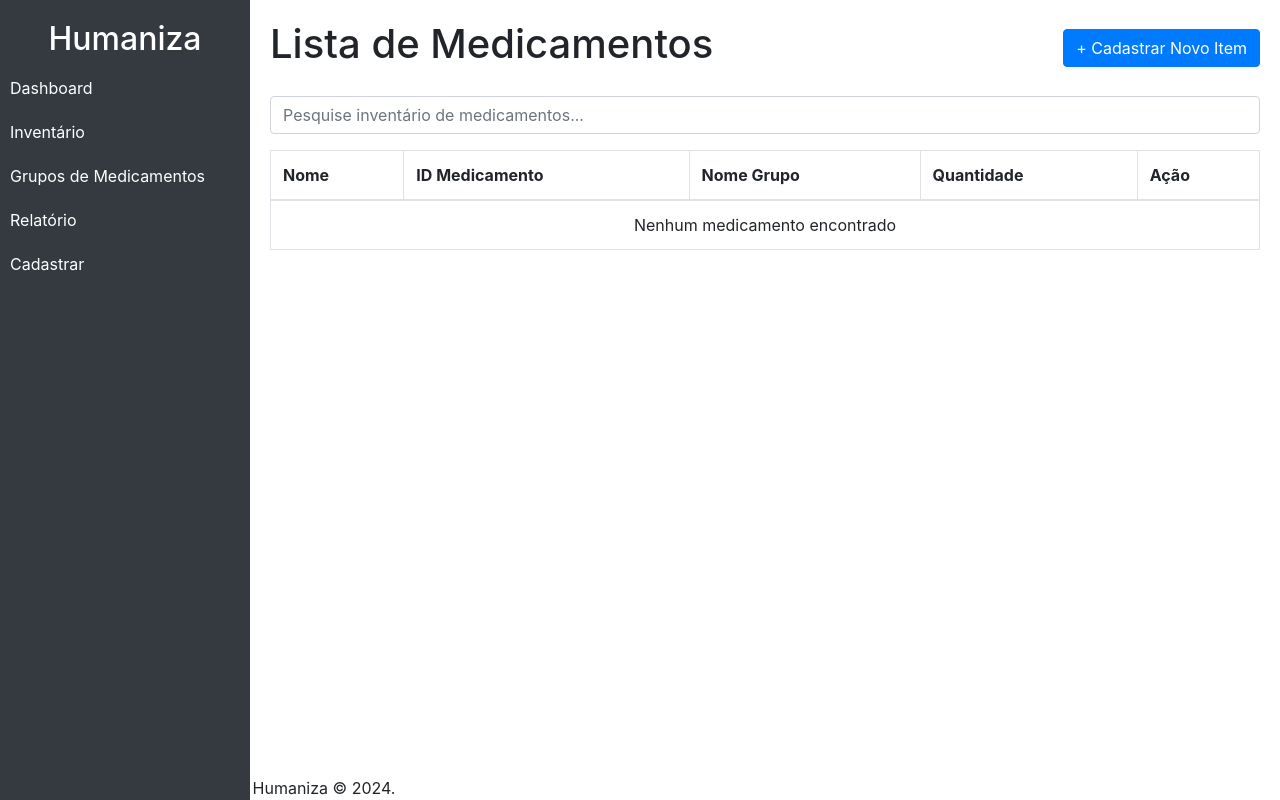
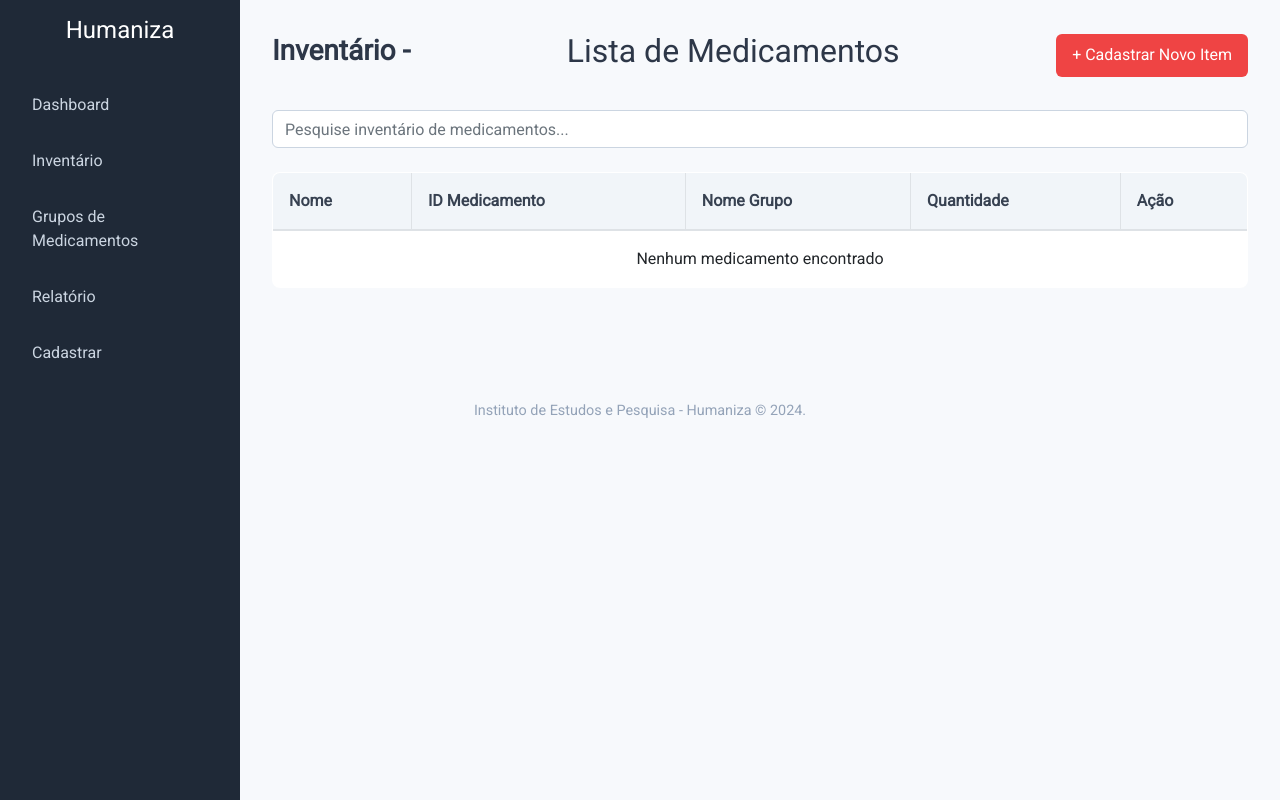
Before and after one commit to CarlosGabriel-dev/Gerenciador-de-medicamentos-em-Estoque, a Laravel app: page /inventory in a window 1280 px wide. Run offline with Laravel 10, Linux system fonts and the light colour scheme; data that the repository does not hold is empty.

Commit message:
Inventory Index css arrumando

```diff
--- /dev/null
+++ b/public/css/index.css
@@ -0,0 +1,133 @@
+/* index.css */
+
+body {
+    font-family: 'Roboto', sans-serif;
+    background-color: #f7f9fc;
+    margin: 0;
+    padding: 0;
+    color: #2d3748;
+}
+
+.sidebar {
+    width: 240px;
+    height: 100vh;
+    position: fixed;
+    background-color: #1f2937;
+    color: white;
+    display: flex;
+    flex-direction: column;
+    padding-top: 1rem;
+}
+
+.sidebar h2 {
+    font-size: 1.5rem;
+    margin-bottom: 2rem;
+}
+
+.sidebar a {
+    padding: 1rem 2rem;
+    color: #cbd5e1;
+    text-decoration: none;
+    font-weight: 500;
+    transition: background 0.3s;
+}
+
+.sidebar a:hover,
+.sidebar a.active {
+    background-color: #111827;
+    color: #fff;
+}
+
+.main-content {
+    margin-left: 240px;
+    padding: 2rem;
+}
+
+.header {
+    display: flex;
+    justify-content: space-between;
+    align-items: center;
+    margin-bottom: 2rem;
+}
+
+.header h1 {
+    font-size: 1.75rem;
+    font-weight: bold;
+}
+
+.btn-primary {
+    background-color: #ef4444;
+    border: none;
+    padding: 0.6rem 1rem;
+    font-weight: 500;
+    border-radius: 0.375rem;
+    color: white;
+    transition: background-color 0.2s;
+}
+
+.btn-primary:hover {
+    background-color: #dc2626;
+}
+
+form input[type="text"] {
+    width: 100%;
+    padding: 0.75rem;
+    border-radius: 0.375rem;
+    border: 1px solid #cbd5e1;
+    margin-bottom: 1.5rem;
+}
+
+.table {
+    background-color: white;
+    border-radius: 0.5rem;
+    overflow: hidden;
+}
+
+.table th {
+    background-color: #f1f5f9;
+    font-weight: 600;
+    color: #374151;
+}
+
+.table td, .table th {
+    padding: 1rem;
+    text-align: left;
+    border-bottom: 1px solid #e2e8f0;
+}
+
+.table tr:last-child td {
+    border-bottom: none;
+}
+
+.btn-info {
+    background-color: #3b82f6;
+    border: none;
+    padding: 0.4rem 0.6rem;
+    color: white;
+    border-radius: 0.375rem;
+    margin-right: 0.25rem;
+}
+
+.btn-info:hover {
+    background-color: #2563eb;
+}
+
+.btn-danger {
+    background-color: #ef4444;
+    border: none;
+    padding: 0.4rem 0.6rem;
+    color: white;
+    border-radius: 0.375rem;
+}
+
+.btn-danger:hover {
+    background-color: #dc2626;
+}
+
+.rodape {
+    text-align: center;
+    margin-top: 3rem;
+    padding: 1rem;
+    color: #94a3b8;
+    font-size: 0.9rem;
+}
--- a/resources/views/inventory/index.blade.php
+++ b/resources/views/inventory/index.blade.php
@@ -9,44 +9,7 @@
     <link rel="preconnect" href="https://fonts.googleapis.com">
     <link rel="preconnect" href="https://fonts.gstatic.com" crossorigin>
     <link href="https://fonts.googleapis.com/css2?family=Roboto" rel="stylesheet">
-    <link rel="stylesheet" href="/css/style.css">
-    <style>
-        body {
-            display: flex;
-            min-height: 100vh;
-            flex-direction: column;
-        }
-        .sidebar {
-            height: 100vh;
-            position: fixed;
-            top: 0;
-            left: 0;
-            width: 250px;
-            background-color: #343a40;
-            color: #fff;
-            padding-top: 20px;
-        }
-        .sidebar a {
-            color: #fff;
-            text-decoration: none;
-            display: block;
-            padding: 10px;
-        }
-        .sidebar a:hover {
-            background-color: #007bff;
-        }
-        .main-content {
-            margin-left: 250px;
-            padding: 20px;
-            flex: 1;
-        }
-        .header {
-            display: flex;
-            justify-content: space-between;
-            align-items: center;
-            margin-bottom: 20px;
-        }
-    </style>
+    <link rel="stylesheet" href="/css/index.css">
 </head>
 <body>
     <div class="sidebar">
@@ -59,7 +22,7 @@
     </div>
     <div class="main-content">
         <div class="header">
-            <h1>Lista de Medicamentos</h1>
+            <h1>Inventário -<h2>Lista de Medicamentos</h2></h1>
             <a href="{{ route('inventory.create') }}" class="btn btn-primary">+ Cadastrar Novo Item</a>
         </div>
         <form action="{{ route('inventory.index') }}" method="GET" class="mb-3">
```
